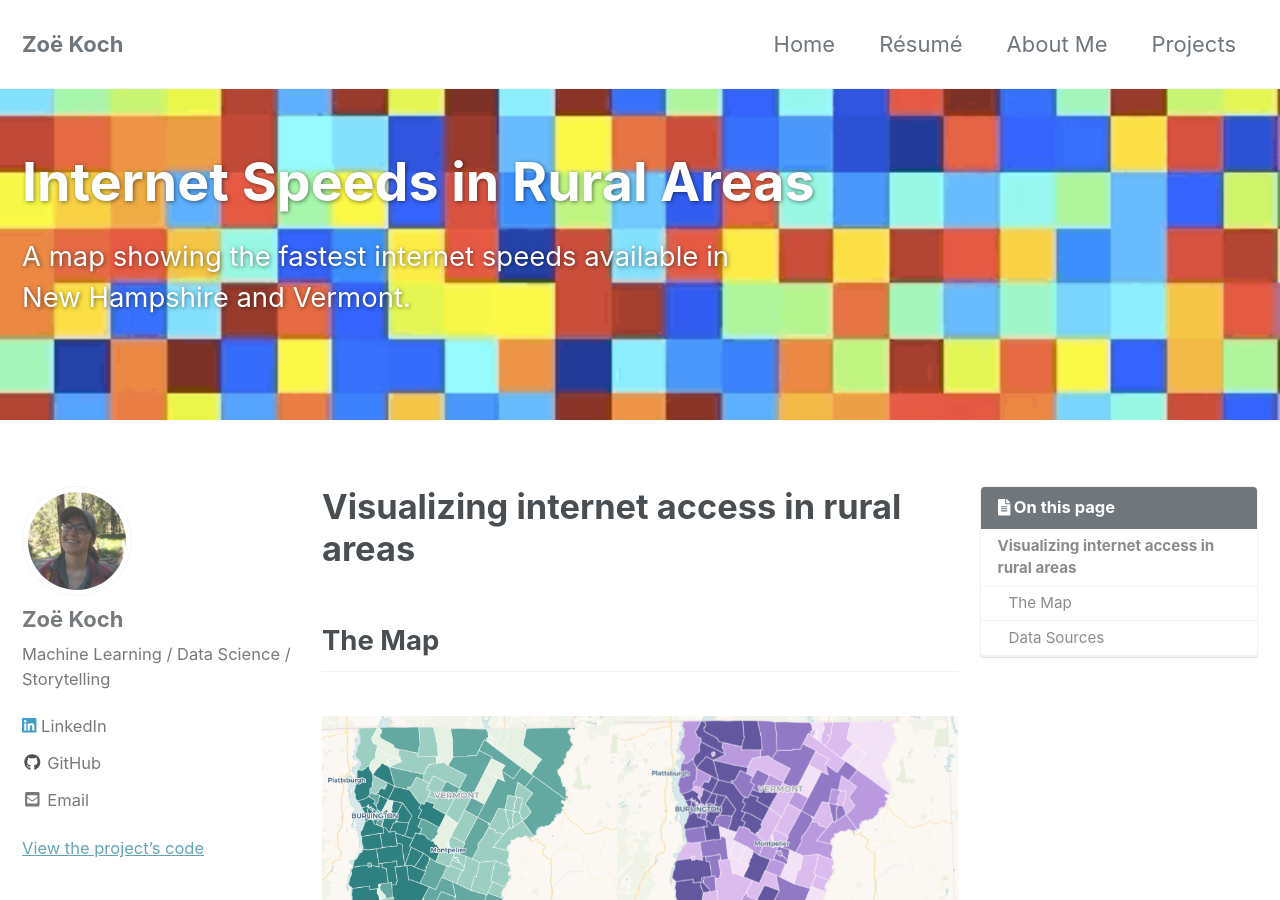
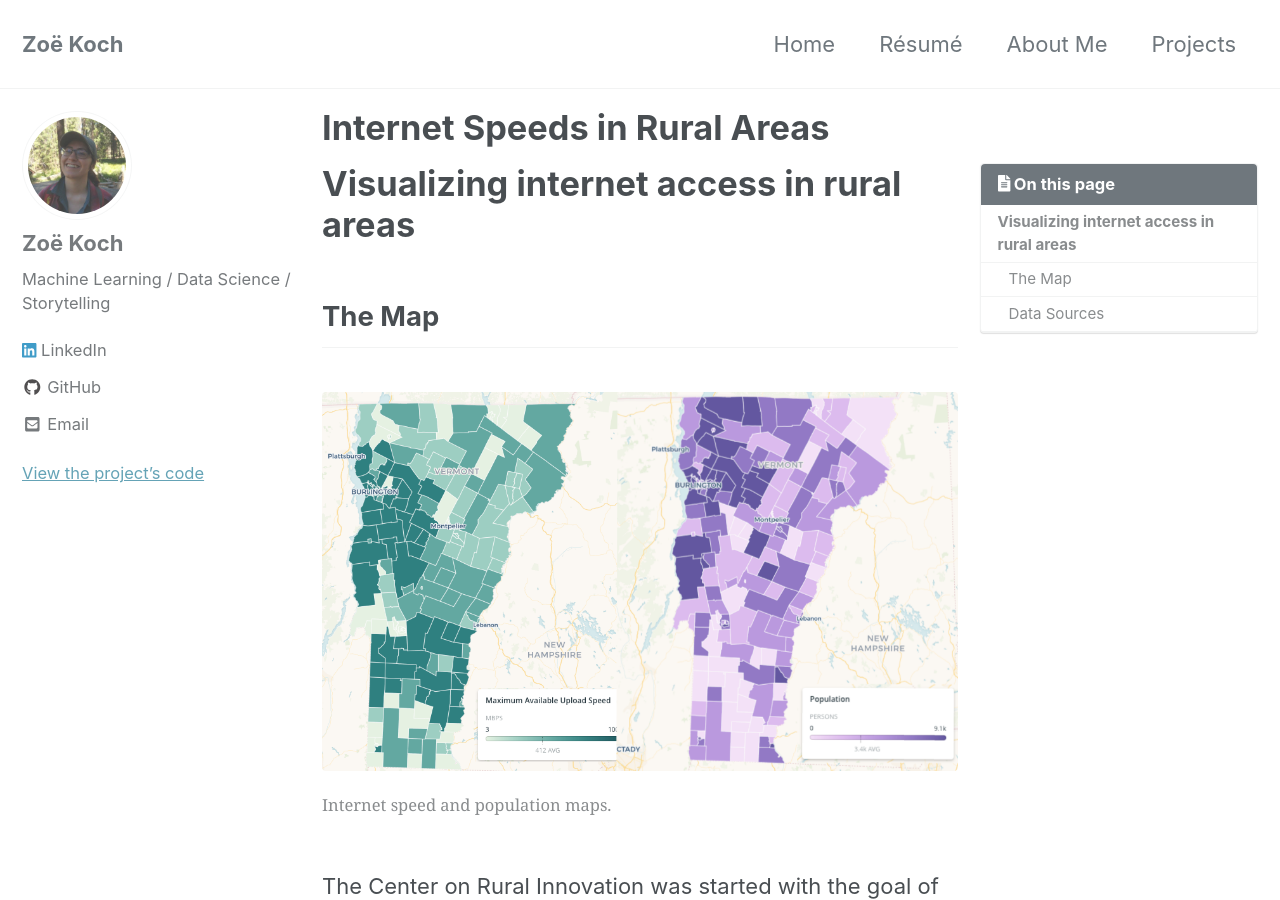
Before and after one commit to Joe-Koch/personal, a Jekyll site: the page built from _portfolio/internet-map.md, in a window 1280 px wide and 900 px high. Built offline with Jekyll 4.4.1, drawn with Linux system fonts in a browser that asks for light colours; cached includes are drawn as plain includes.

Commit message:
Fixed header image

```diff
--- a/_portfolio/internet-map.md
+++ b/_portfolio/internet-map.md
@@ -2,8 +2,6 @@
 layout: single
 title: "Internet Speeds in Rural Areas"
 excerpt: "A map showing the fastest internet speeds available in New Hampshire and Vermont."
-header:
-  overlay_image: /assets/images/polarization/large25.gif
 author_profile: true
 sidebar:
   - text: "<a href='https://github.com/ZoeKoch/rural-internet'>View the project's code</a>"
```
